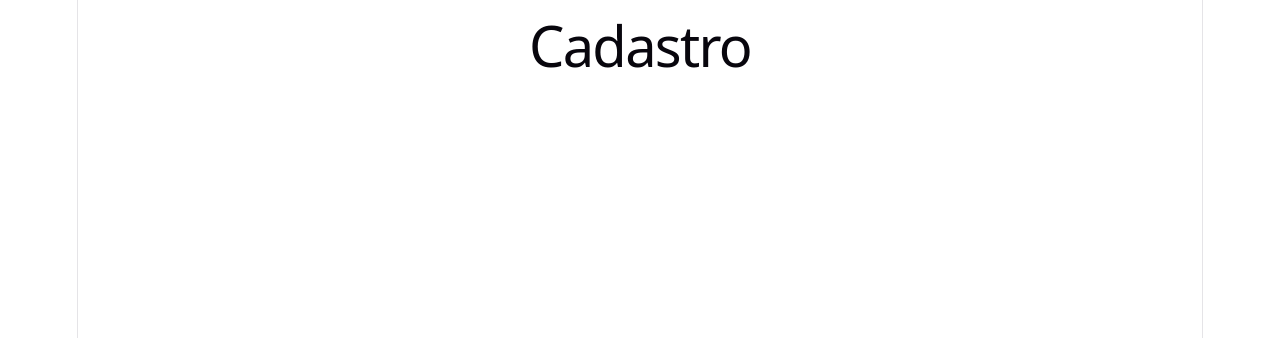
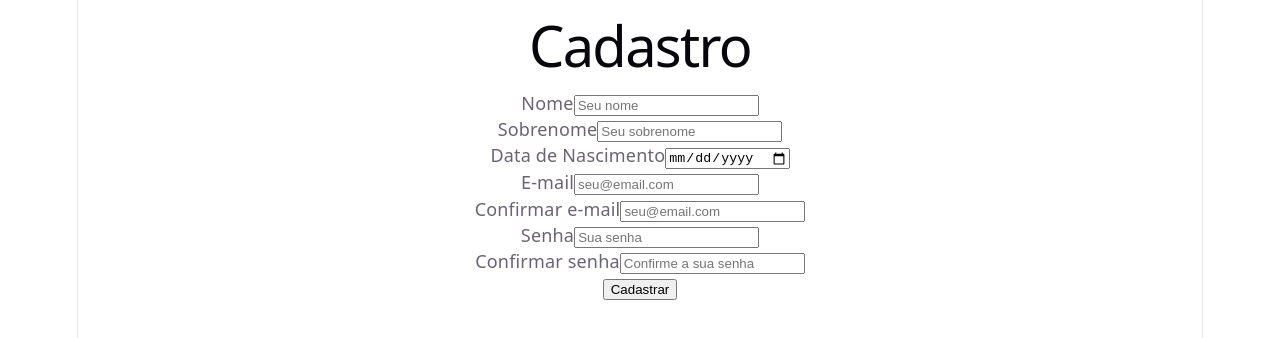
Before and after one commit to gaabrielmunhoz/atividade-somativa-2-tecnologias-devweb, a React (Vite) app: page /cadastro in a window 1280 px wide. Shown: the top 338 px of the page. Built offline with nearby package versions, Linux system fonts and the light colour scheme.

Commit message:
formulário de cadastro

```diff
--- a/src/paginas/Cadastro.jsx
+++ b/src/paginas/Cadastro.jsx
@@ -1,9 +1,68 @@
-
+import { useState } from "react"
+import { useNavigate } from "react-router-dom"
 
 function Cadastro(){
+    const [nome, setNome] = useState('')
+    const [sobrenome, setSobrenome] = useState('')
+    const [dataNascimento, setDataNascimento] = useState('')
+    const [email, setEmail] = useState('')
+    const [confirmarEmail, setConfirmarEmail] = useState('')
+    const [senha, setSenha] = useState('')
+    const [confirmarSenha, setConfirmarSenha] = useState('')
+    const [mensagem, setMensagem] = useState('')
+
+    const navigate = useNavigate()
+
+    const salvarCadastro = (mensagem) => {
+        mensagem.preventDefault()
+        if (!nome || !sobrenome || !dataNascimento || !email || !confirmarEmail || !senha || !confirmarSenha) {
+            window.alert('Obrigatório preencher todos os campos.')
+            return
+        }
+
+        // futuramente preencher aqui com o código para salvar o formulário no firebase
+
+        console.log("Usuário cadastrado com sucesso!", {nome, sobrenome, dataNascimento, email})
+        navigate("/")
+
+    }
+
     return(
         <div>
-            <h1>Cadastro</h1>
+            <div>
+                <h1>Cadastro</h1>
+                <form onSubmit={salvarCadastro}>
+                    <label htmlFor="nome">Nome</label>
+                    <input type="text" value={nome} onChange={(event)=> setNome(event.target.value)} placeholder="Seu nome" required />
+                    <br />
+
+                    <label htmlFor="sobrenome">Sobrenome</label>
+                    <input type="text" value={sobrenome} onChange={(event) => setSobrenome(event.target.value)} placeholder="Seu sobrenome" required />
+                    <br />
+
+                    <label htmlFor="dataNascimento">Data de Nascimento</label>
+                    <input type="date" value={dataNascimento} onChange={(event)=> setDataNascimento(event.target.value)} placeholder="DD/MM/AAAA" required />
+                    <br />
+
+                    <label htmlFor="email">E-mail</label>
+                    <input type="email" value={email} onChange={(event)=> setEmail(event.target.value)} placeholder="seu@email.com" required />
+                    <br />
+
+                    <label htmlFor="confirmarEmail">Confirmar e-mail</label>
+                    <input type="email" value={confirmarEmail} onChange={(event)=> setConfirmarEmail(event.target.value)} placeholder="seu@email.com" required />
+                    <br />
+
+                    <label htmlFor="senha">Senha</label>
+                    <input type="password" value={senha} onChange={(event)=> setSenha(event.target.value)} placeholder="Sua senha" required />
+                    <br />
+
+                    <label htmlFor="confirmarSenha">Confirmar senha</label>
+                    <input type="password" value={confirmarSenha} onChange={(event) => setConfirmarSenha(event.target.value)} placeholder="Confirme a sua senha" required />
+                    <br />
+
+                    <button type="submit">Cadastrar</button>
+                </form>
+            </div>
         </div>
     )
 }
```
